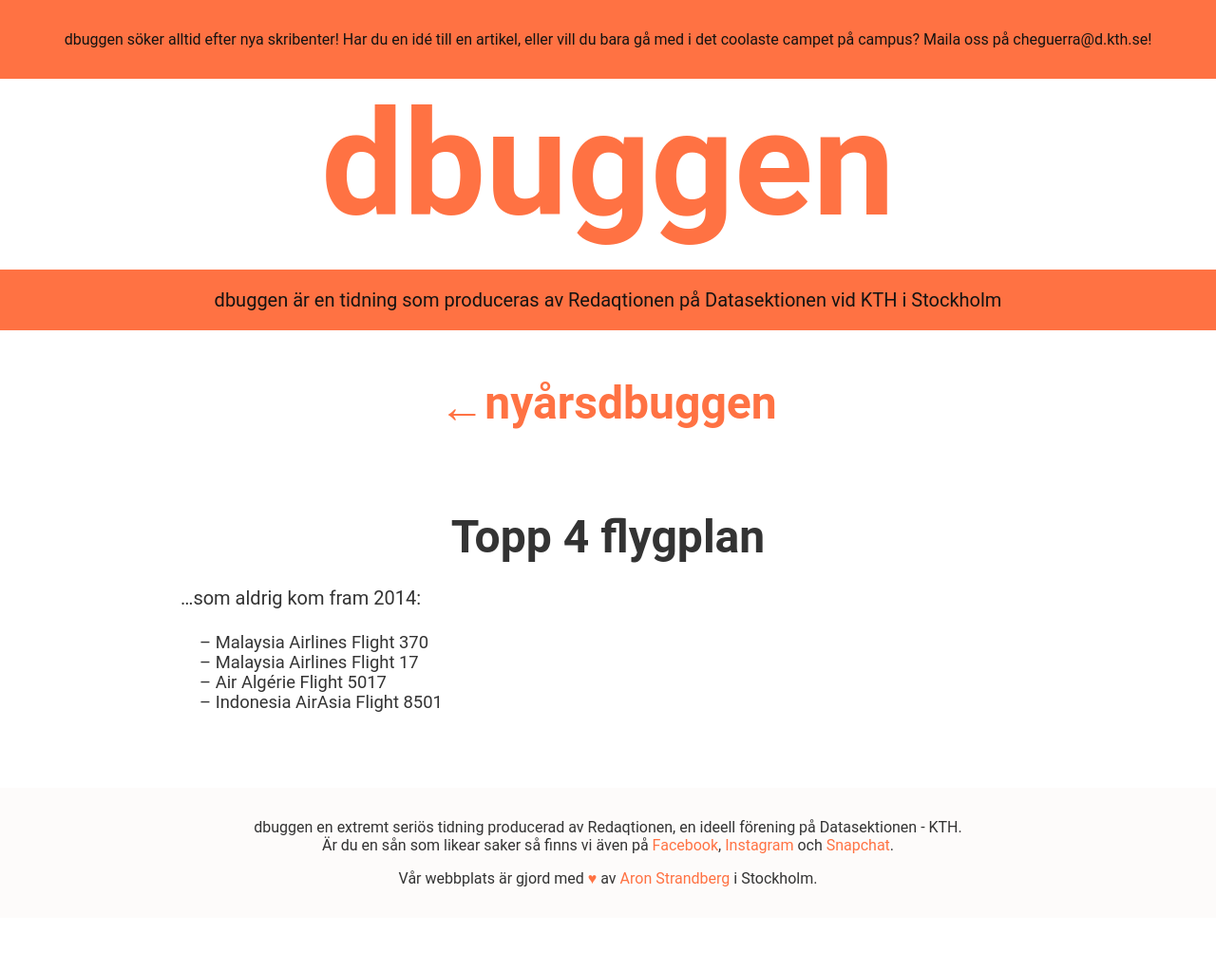
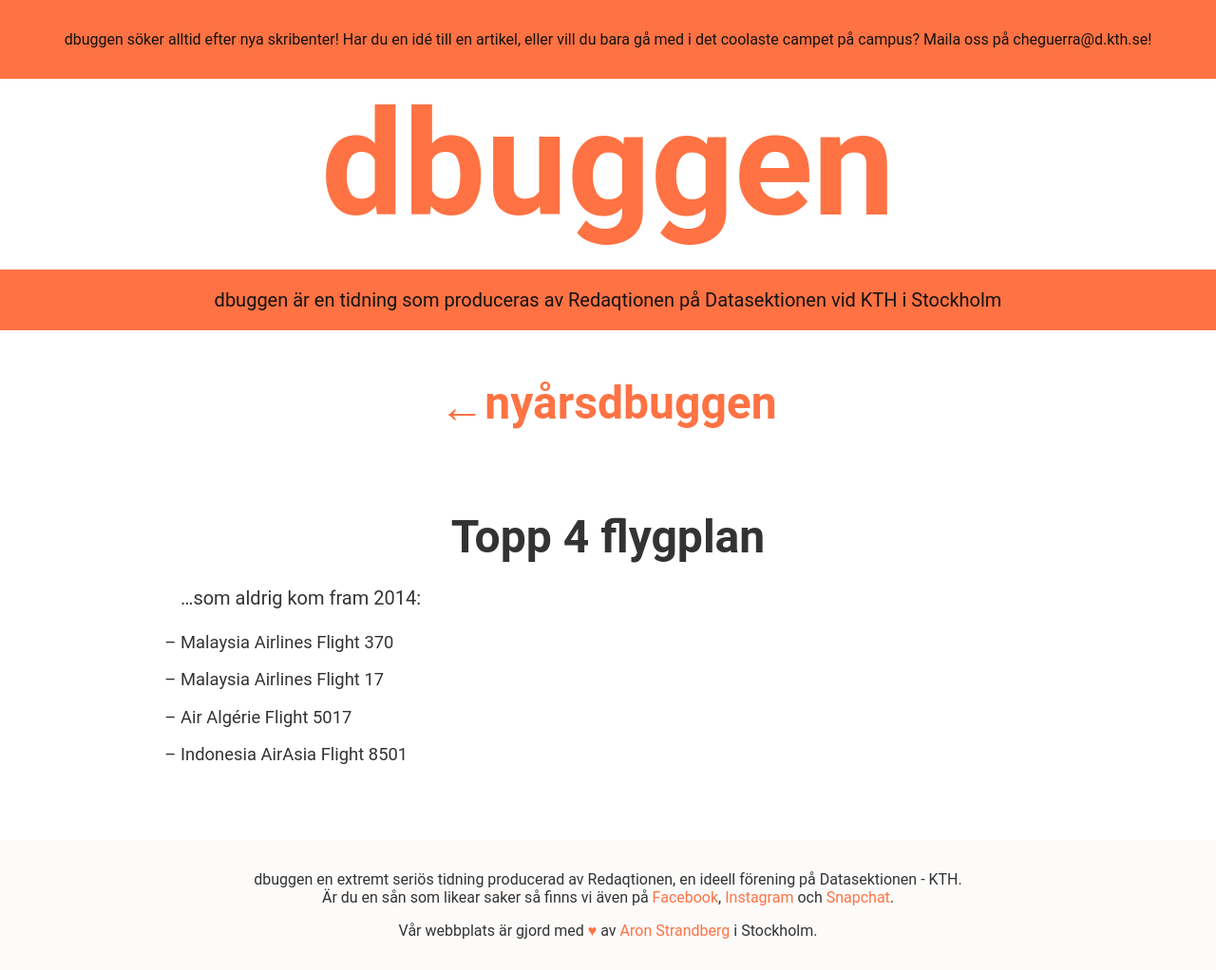
Before and after one commit to datasektionen/dbuggen, a Jekyll site: the page built from _posts/2014-12-29-topp-4-flygplan.md, in a window 1280 px wide. Shown: the whole page at 95% size. Built offline with Jekyll 4.4.1, drawn with Linux system fonts in a browser that asks for light colours; before the commit the page ends 967 px from its top, so only the background shows below that.

Commit message:
Adjust list style

```diff
--- a/_sass/_base.scss
+++ b/_sass/_base.scss
@@ -62,15 +62,15 @@ blockquote p:after {
 // lists
 ul {
   font-size: 1.15rem;
-  list-style-type: none;
+  list-style-type: "– ";
+  list-style-position: outside;
   margin-left: auto;
   margin-right: auto;
+  padding: 0;
 }
 
 li {
-  &:before {
-    content: "– ";
-  }
+  margin: 1em 0;
 }
 
 // misc
--- a/_sass/_layout.scss
+++ b/_sass/_layout.scss
@@ -6,14 +6,14 @@ main {
   margin: 0 auto;
   width: 100%;
   text-align: justify;
-  p {
+  p, ul, ol {
     width: 90%;
   }
   @include max-width(600px) {
     hyphens: auto;
   }
   @include min-width(800px) {
-    p, ul, ol, li, hr {
+    p, ul, ol, hr {
       width: 80%;
       max-width: 900px;
     }
```
